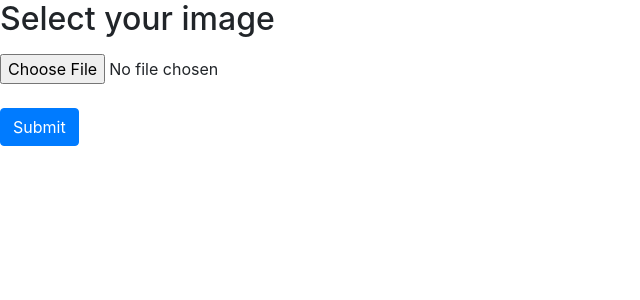
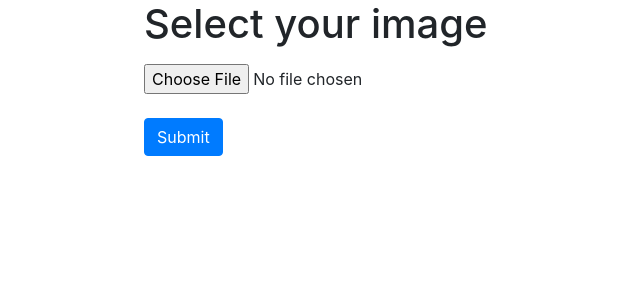
Before and after one commit to baadjis/oda, a Flask app: page / in a window 1440 px wide; the page is wider, and only the part inside the window is pictured. Shown: the top 300 px of that part, without its empty margins (0-640 px from the left). Run offline with Flask 2, Linux system fonts and the light colour scheme; some libraries are stand-ins or nearby versions.

Commit message:
added style

```diff
--- a/templates/upload.html
+++ b/templates/upload.html
@@ -3,10 +3,27 @@
     <head>
 		<title>oda</title>
         <!-- Bootstrap CSS -->
-        <link rel="stylesheet" href="https://maxcdn.bootstrapcdn.com/bootstrap/4.0.0/css/bootstrap.min.css" integrity="sha384-Gn5384xqQ1aoWXA+058RXPxPg6fy4IWvTNh0E263XmFcJlSAwiGgFAW/dAiS6JXm" crossorigin="anonymous">
-    </head>
+		<link rel="stylesheet" href="https://maxcdn.bootstrapcdn.com/bootstrap/4.0.0/css/bootstrap.min.css" integrity="sha384-Gn5384xqQ1aoWXA+058RXPxPg6fy4IWvTNh0E263XmFcJlSAwiGgFAW/dAiS6JXm" crossorigin="anonymous">
+    <style>
+		.main{
+			horiz-align: center;
+		}
+		form{
+			horiz-align: center;
+			transform: translateX(10%);
+		}
+		.h1-title{
+			horiz-align: center;
+
+			transform: translateX(10%);
+		}
+
+	</style>
+
+	</head>
 <body>
-<h2>Select your image</h2>
+<section class="main">
+<h1 class="h1-title">Select your image</h1>
 <p>
 	{% with messages = get_flashed_messages() %}
 	  {% if messages %}
@@ -52,5 +69,7 @@
 
 	</div>
 </form>
+
+	</section>
 </body>
 </html>
```
